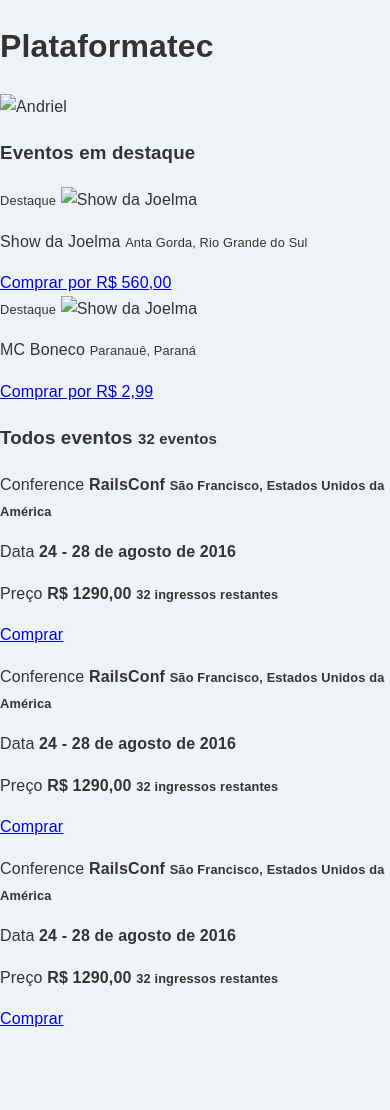
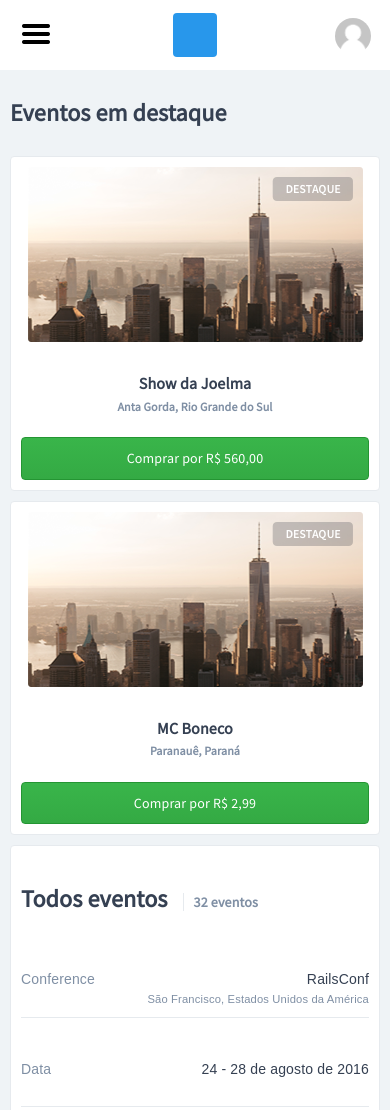
Before and after one commit to amandasposito/qdshow, a plain HTML site: page index.html in a window 390 px wide. Shown: the top 1110 px of the page. Before the commit the page ends 1032 px from the top, so only its background shows below. Drawn offline with Linux system fonts and the light colour scheme.

Commit message:
Add css mobile version

```diff
--- a/index.html
+++ b/index.html
@@ -17,11 +17,10 @@
     <link rel="stylesheet" href="stylesheets/application.css">
   </head>
   <body>
-
-    <header>
+    <header class="site-header">
       <nav class="dropdown-menu">
         <ul>
-          <li></li>
+          <li><a href="#" class="Show menu">Show menu</a></li>
         </ul>
       </nav>
 
@@ -30,7 +29,7 @@
       <div class="user-menu">
         <ul>
           <li>
-            <img src="" alt="Andriel" />
+            <img src="images/user_avatar.png" class="user-avatar" alt="Andriel" />
           </li>
         </ul>
       </div>
@@ -43,42 +42,39 @@
         <ul>
           <li>
             <div class="image-container">
-              <small>Destaque</small>
-              <img src="" alt="Show da Joelma" />
+              <!-- <small>Destaque</small> -->
+              <img src="images/featured_placeholder.png" alt="Show da Joelma" />
             </div>
 
-            <p>
+            <h4>
               Show da Joelma
               <small>Anta Gorda, Rio Grande do Sul</small>
-            </p>
+            </h4>
 
-            <a href="#" title="Comprar por R$ 560,00">Comprar por R$ 560,00</a>
+            <a href="#" class="btn-action" title="Comprar por R$ 560,00">Comprar por R$ 560,00</a>
           </li>
 
           <li>
             <div class="image-container">
-              <small>Destaque</small>
-              <img src="" alt="Show da Joelma" />
+              <!-- <small>Destaque</small> -->
+              <img src="images/featured_placeholder.png" alt="Show da Joelma" />
             </div>
 
-            <p>
+            <h4>
               MC Boneco
               <small>Paranauê, Paraná</small>
-            </p>
+            </h4>
 
-            <a href="#" title="Comprar por R$ 2,99">Comprar por R$ 2,99</a>
+            <a href="#" class="btn-action" title="Comprar por R$ 2,99">Comprar por R$ 2,99</a>
           </li>
         </ul>
       </section>
 
       <section class="all-events">
-
-        <header>
-          <h3>
-            Todos eventos
-            <small>32 eventos</small>
-          </h3>
-        </header>
+        <h3>
+          Todos eventos
+          <small>32 eventos</small>
+        </h3>
 
         <div class="events-container">
           <div class="event">
@@ -107,7 +103,7 @@
               </strong>
             </p>
 
-            <a href="#" title="Comprar">Comprar</a>
+            <a href="#" class="btn-action" title="Comprar">Comprar</a>
           </div>
 
           <div class="event">
@@ -136,7 +132,7 @@
               </strong>
             </p>
 
-            <a href="#" title="Comprar">Comprar</a>
+            <a href="#" class="btn-action" title="Comprar">Comprar</a>
           </div>
 
           <div class="event">
@@ -165,7 +161,7 @@
               </strong>
             </p>
 
-            <a href="#" title="Comprar">Comprar</a>
+            <a href="#" class="btn-action" title="Comprar">Comprar</a>
           </div>
         </div>
       </section>
--- a/scss/application.scss
+++ b/scss/application.scss
@@ -5,4 +5,5 @@
 
 @import 'mixins/media';
 
+@import 'fonts/fonts';
 @import 'layout/base';
--- a/scss/config/variables.scss
+++ b/scss/config/variables.scss
@@ -6,3 +6,10 @@ $breakpoints: (
   'tablet': (min-width: 768px),
   'desktop': (min-width: 960px)
 ) !default;
+
+$border-color: #e6eaee;
+
+$font-title : 'Source Sans Pro', Arial, sans-serif;
+$color-title: #354052;
+$color-subtitle: #7f8fa4;
+$color-text: #354052;
--- /dev/null
+++ b/scss/fonts/_fonts.scss
@@ -0,0 +1 @@
+@import url('https://fonts.googleapis.com/css?family=Source+Sans+Pro');
--- a/scss/layout/_base.scss
+++ b/scss/layout/_base.scss
@@ -1,3 +1,144 @@
-body{
+body {
   background: #eff3f6;
 }
+
+.site-header {
+  width:100%;
+  height: 70px;
+  padding: 13px 5% 0;
+  display: block;
+  background: #fff;
+
+  .dropdown-menu {
+    float: left;
+    margin-top: 5px;
+
+    li:first-child {
+      a {
+        width: 32px;
+        height: 32px;
+        display: block;
+        text-indent: -90000em;
+        overflow: hidden;
+        background: url(../images/menu-icon.png) no-repeat 0 0;
+      }
+    }
+  }
+
+  h1 {
+    width: 44px;
+    height: 44px;
+    position: absolute;
+    left: 50%;
+    margin-top: 0;
+    margin-left: -22px;
+    text-indent: -90000em;
+    overflow: hidden;
+    border-radius: 4px;
+    background: #2897EB;
+  }
+
+  .user-menu {
+    margin-top: 5px;
+    float: right;
+
+    .user-avatar {
+      width: 36px;
+      height: 36px;
+      border-radius: 20px;
+    }
+  }
+}
+
+h3 {
+  font-family: $font-title;
+  font-size:24px;
+  color: $color-title;
+
+  small {
+    margin-left: 10px;
+    padding-left: 10px;
+    border-left: solid 1px $border-color;
+    font-size: 14px;
+    color: $color-subtitle;
+  }
+}
+
+a.btn-action {
+  width: 100%;
+  display: block;
+  padding: 9px 0;
+  font-size: 14px;
+  font-family: $font-title;
+  text-decoration: none;
+  text-align: center;
+  color: #fff;
+  border-radius: 4px;
+  background-image: linear-gradient(to bottom, #39b54a, #34aa44 98%);
+  border: solid 1px #249533;
+}
+
+main {
+  padding: 0 10px;
+
+  .featured {
+    ul {
+      li {
+        margin-bottom: 10px;
+        display: block;
+        text-align: center;
+        padding: 10px;
+        border-radius: 4px;
+        border: solid 1px $border-color;
+        background: #fff;
+
+        .image-container img {
+          width: 335px;
+          height: 175px;
+        }
+
+        h4 {
+          font-family: $font-title;
+          font-size:16px;
+          color: $color-title;
+
+          small {
+            font-size:12px;
+            display: block;
+            color: $color-subtitle;
+          }
+        }
+      }
+    }
+  }
+
+  .all-events {
+    padding: 10px;
+    border-radius: 4px;
+    border: solid 1px $border-color;
+    background: #fff;
+
+    .event {
+      p {
+        width: 100%;
+        padding: 26px 0;
+        font-size: 14px;
+        color: $color-subtitle;
+        border-bottom: solid 1px $border-color;
+
+        strong {
+          float: right;
+          text-align: right;
+          color: $color-text;
+          font-weight: normal;
+          font-size:14px;
+
+          small {
+            display: block;
+            color: $color-subtitle;
+          }
+        }
+      }
+    }
+  }
+}
```
Also changed, not shown: images/featured_placeholder.png (added), images/logo.png (added), images/menu-icon.png (added), images/user_avatar.png (added), stylesheets/application.css, 1 other file.
